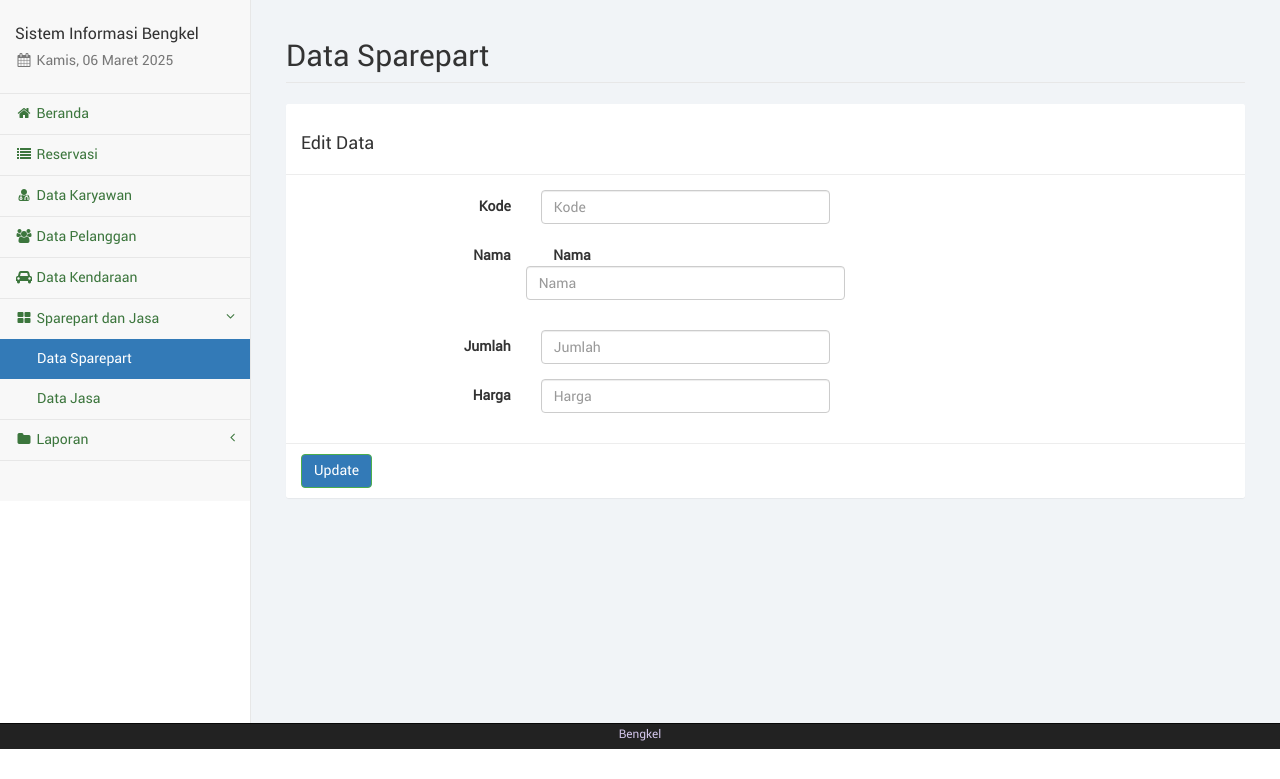
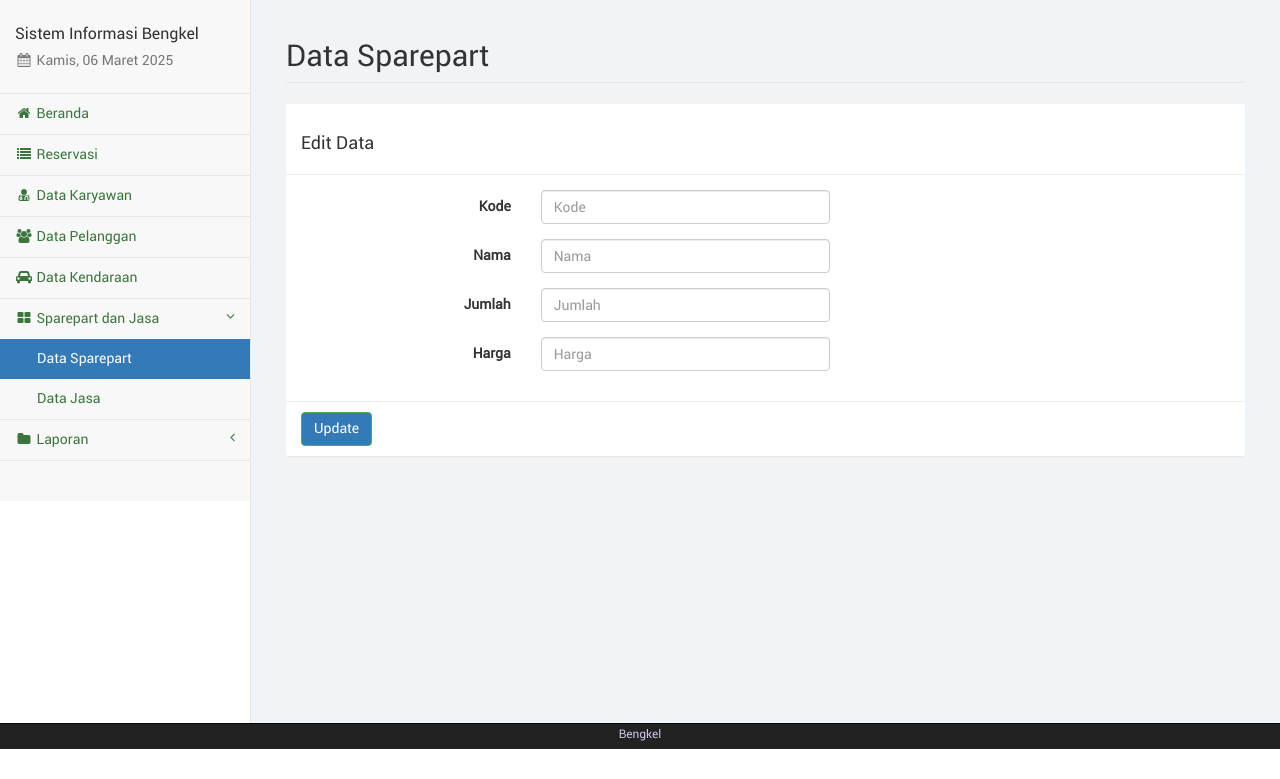
Before and after one commit to iyasmzn/pakustad_bengkel, a PHP site: page /barang_edit.php in a window 1280 px wide. Shown: the part 51-830 px from the top of the page. Run offline with PHP 8.4, Linux system fonts and the light colour scheme; a user stored in the database is signed in; data comes from the database, SQL or seed files in the repository; data that the repository does not hold is empty.

Commit message:
`Refactor barang_edit.php: remove unnecessary div and add hidden input field`

```diff
--- a/sibengkel/barang_edit.php
+++ b/sibengkel/barang_edit.php
@@ -37,16 +37,13 @@ include("layout_top.php");
 								<label class="control-label col-sm-3">Kode</label>
 								<div class="col-sm-4">
 									<input type="text" name="kode" class="form-control" placeholder="Kode" value="<?php echo $data['kode'] ?>" required>
+									<input type="hidden" name="id" value="<?php echo $data['id'] ?>">
 								</div>
 							</div>
 							<div class="form-group">
-								<input type="hidden" name="id" value="<?php echo $data['id'] ?>">
 								<label class="control-label col-sm-3">Nama</label>
 								<div class="col-sm-4">
-									<div class="form-group">
-										<label class="control-label col-sm-3">Nama</label>
-										<input type="text" name="nama" class="form-control" placeholder="Nama" value="<?php echo $data['nama'] ?>" required>
-									</div>
+									<input type="text" name="nama" class="form-control" placeholder="Nama" value="<?php echo $data['nama'] ?>" required>
 								</div>
 							</div>
 							<div class="form-group">
```
